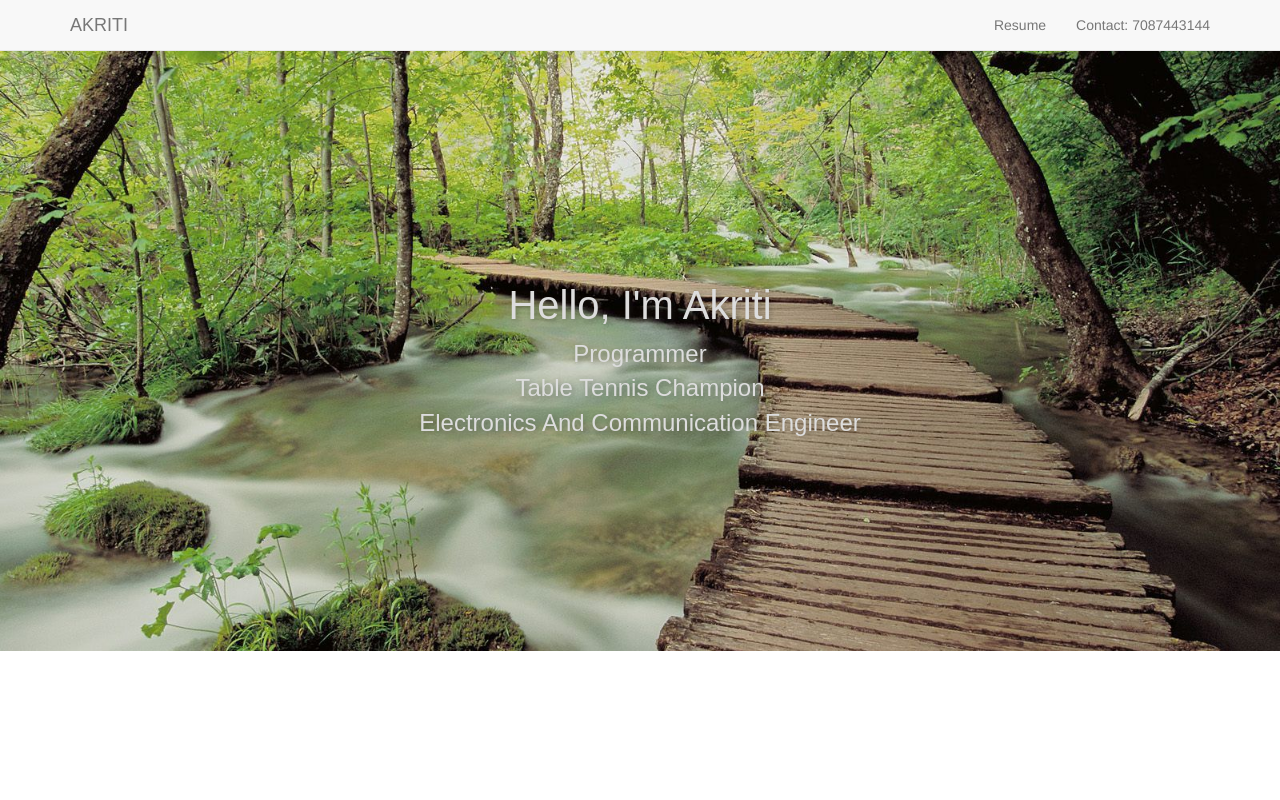
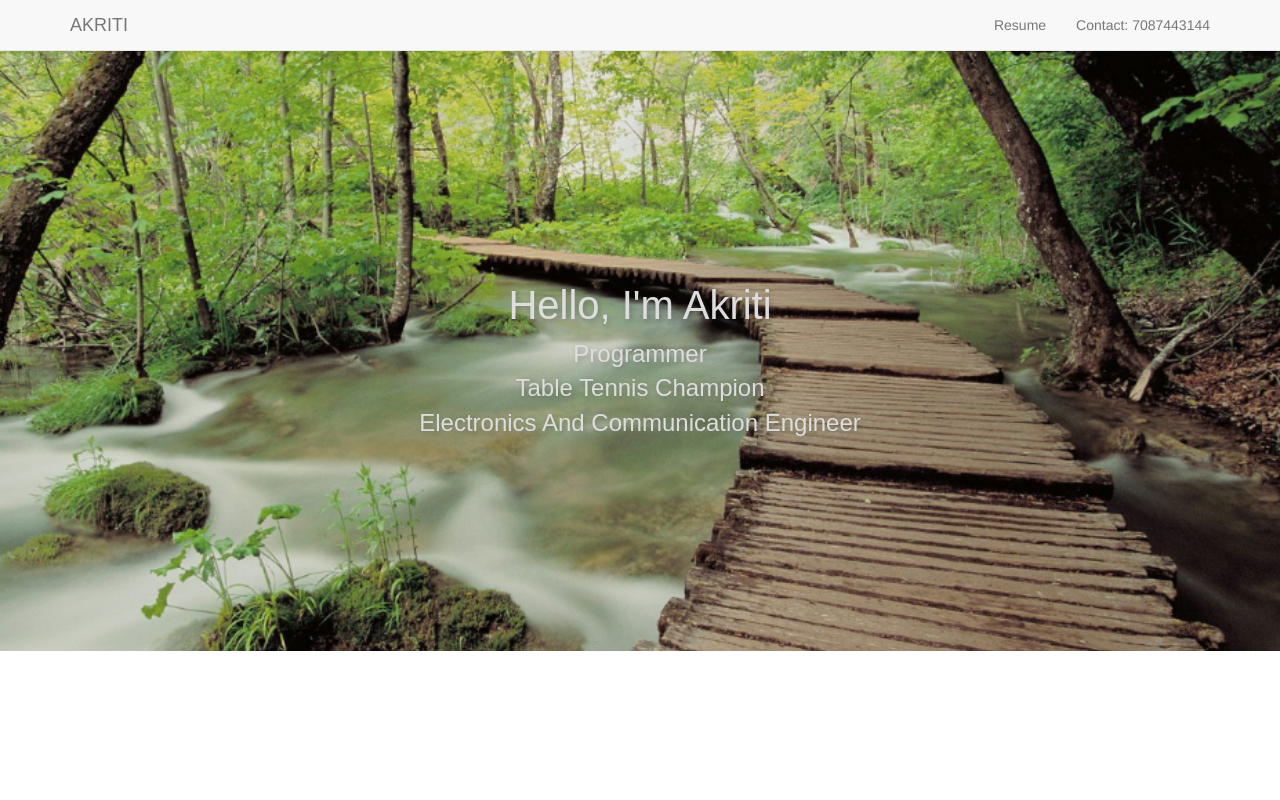
Before and after one commit to Akriti31/Akriti31.github.io, a plain HTML site: page index.html in a window 1280 px wide. Shown: the top 800 px of the page. Drawn offline with Linux system fonts and the light colour scheme.

Commit message:
Update index.html

```diff
--- a/index.html
+++ b/index.html
@@ -35,7 +35,7 @@
     </div>
     <div id="root-container">
 
-<div class="hero" style="background-image: url(5.jpg)">
+<div class="hero" style="background-image: url(images/9.PNG)">
   <div class="hero-text">
     <h1>Hello, I'm Akriti</h1>
     <div class="hero-tagline">Programmer</div>
```
